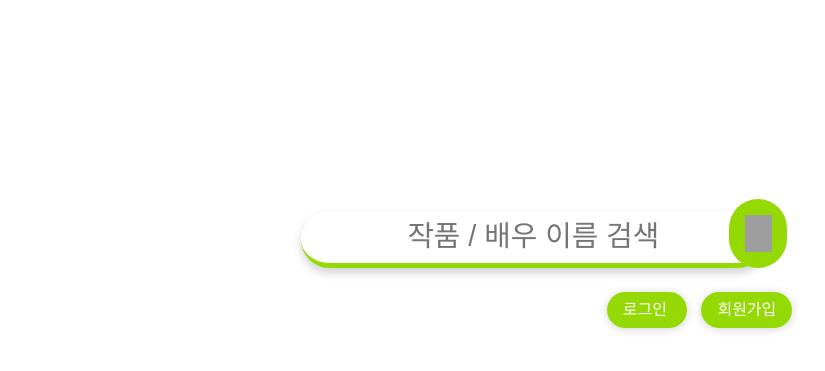
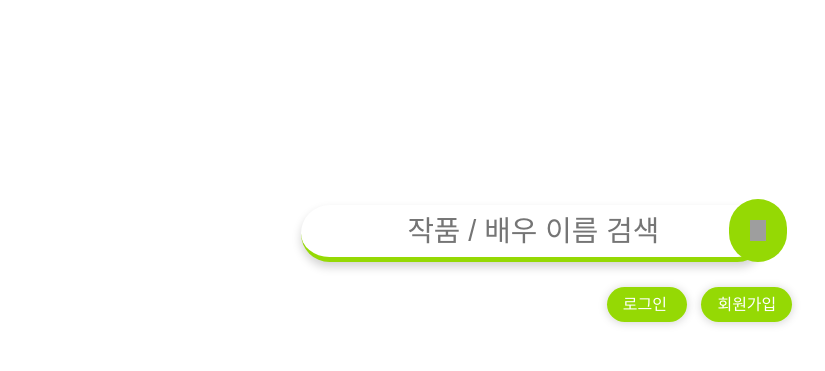
Before and after one commit to seunghaLim/myFavActor_webproject, a plain HTML site: page project_myFavActor/main/main.html in a window 1280 px wide. Shown: the part 89-460 px from the top of the page, without its empty margins (96-921 px from the left). Drawn offline with Linux system fonts and the light colour scheme; grey boxes are pictures that could not be loaded; a web font is replaced by a local one.

Commit message:
0825_myFavActor

```diff
--- a/project_myFavActor/actor/style.css
+++ b/project_myFavActor/actor/style.css
@@ -30,7 +30,7 @@ main{
     border-radius: 30px;
     outline: none;
     border-style:none;
-    border-bottom:solid 5px #95D904;
+    border-bottom:solid 4px #95D904;
     border-collapse:collapse;
     box-shadow: 0.1px 5px 10px 0.1px lightgrey;
 }
@@ -46,8 +46,8 @@ button{
 }
 
 .btn_img{
-    height: 55%;
-    width: 57%;
+    height: 35%;
+    width: 35%;
     display: block;
     margin: auto;
 }
--- a/project_myFavActor/main/style.css
+++ b/project_myFavActor/main/style.css
@@ -42,7 +42,7 @@ body{
 
 button{
     width: 10%;
-    height: 86%;
+    height: 79%;
     font-size: 1.3em;
     vertical-align: bottom;
     background-color: #95D904;
@@ -52,8 +52,8 @@ button{
 }
 
 .btn_img{
-    height: 55%;
-    width: 60%;
+    height: 35%;
+    width: 36%;
     display: block;
     margin: auto;
 }
```
